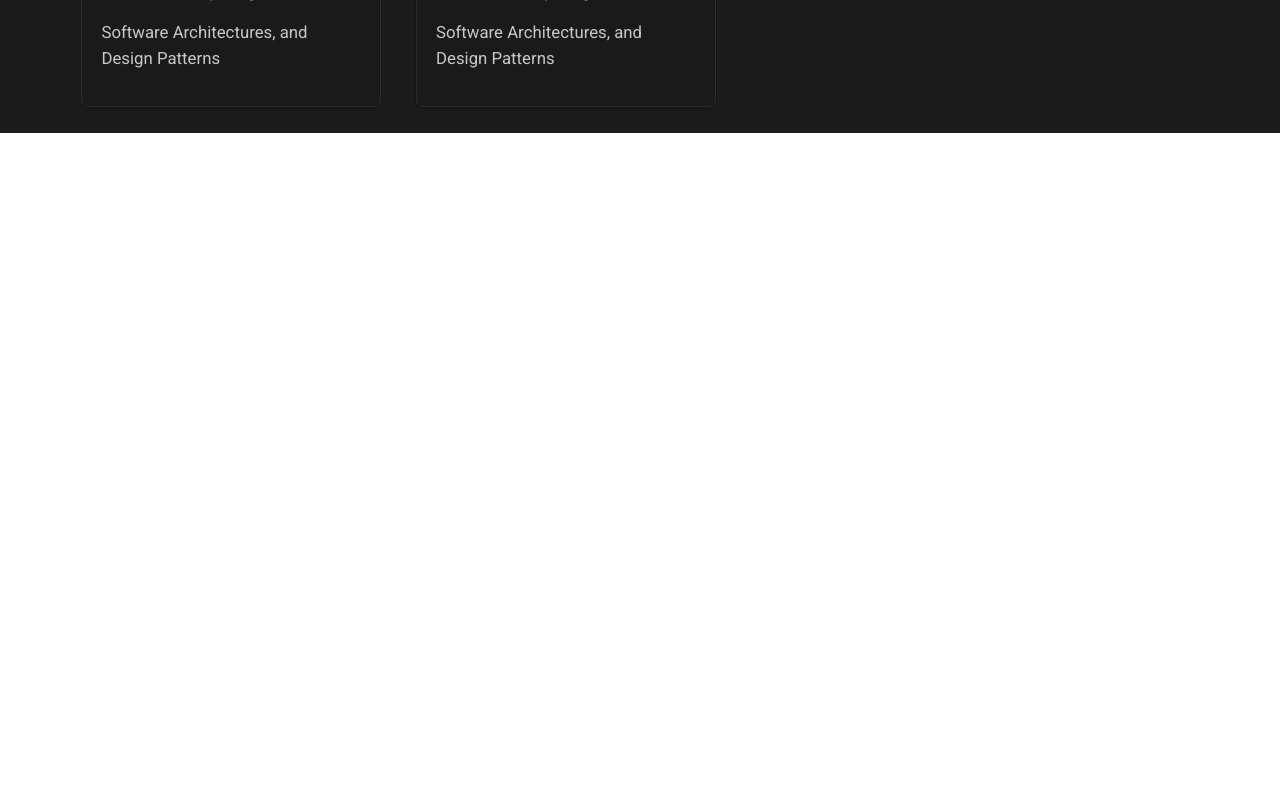
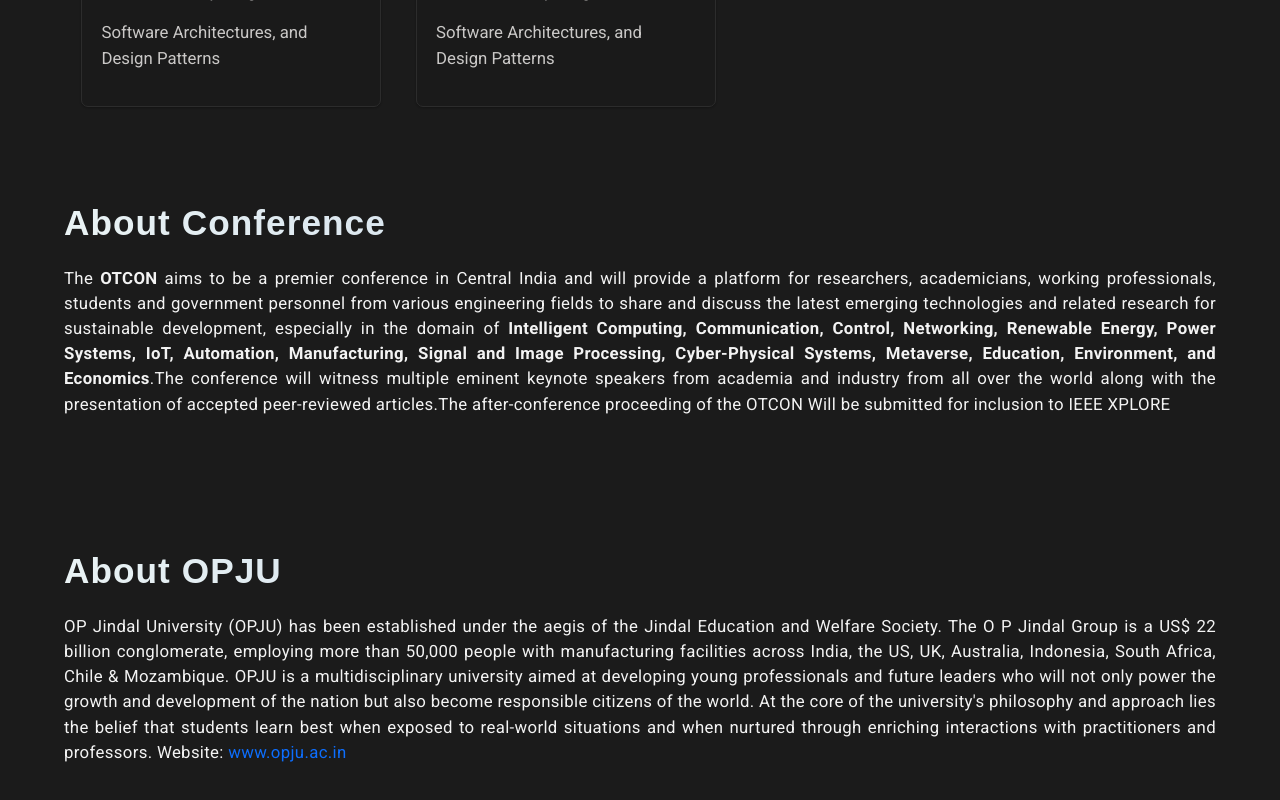
Before and after one commit to subrat611/OTCON3.0, a React (Vite) app: page / in a window 1280 px wide. Shown: the part 1932-2732 px from the top of the page. Before the commit the page ends 2065 px from the top, so only its background shows below. Built offline with nearby package versions, Linux system fonts and the light colour scheme.

Commit message:
about section homepage done

```diff
--- a/index.html
+++ b/index.html
@@ -4,7 +4,7 @@
     <meta charset="UTF-8" />
     <link rel="icon" type="image/svg+xml" href="/vite.svg" />
     <meta name="viewport" content="width=device-width, initial-scale=1.0" />
-    <title>OTCON 2.0 | OPJU INTERNATIONAL TECHNOLOGY CONFERENCE</title>
+    <title>OTCON 3.0 | OPJU INTERNATIONAL TECHNOLOGY CONFERENCE</title>
   </head>
   <body>
     <div id="root"></div>
--- /dev/null
+++ b/src/components/AboutSection/aboutconf.scss
@@ -0,0 +1,42 @@
+.about-conf-wrapper {
+  background-color: #1b1b1b;
+  padding: 5% 5%;
+  position: relative;
+  font-family: "Roboto", sans-serif;
+
+  .title {
+    font-family: "Robot", sans-serif;
+    font-weight: 700;
+    font-size: 2.2rem;
+    letter-spacing: 0.03em;
+    background: hsla(186, 33%, 94%, 1);
+    background: linear-gradient(
+      45deg,
+      hsla(186, 33%, 94%, 1) 0%,
+      hsla(216, 41%, 79%, 1) 100%
+    );
+    background: -moz-linear-gradient(
+      45deg,
+      hsla(186, 33%, 94%, 1) 0%,
+      hsla(216, 41%, 79%, 1) 100%
+    );
+    background: -webkit-linear-gradient(
+      45deg,
+      hsla(186, 33%, 94%, 1) 0%,
+      hsla(216, 41%, 79%, 1) 100%
+    );
+    -webkit-background-clip: text;
+    -webkit-text-fill-color: transparent;
+  }
+
+  .about-conf-body {
+    font-family: "Roboto", sans-serif;
+    letter-spacing: 0.02em;
+    color: #f3f3f3;
+    font-size: 1.05rem;
+    padding-top: 1rem;
+    text-align: justify;
+    line-height: 1.5em;
+    font-weight: 400;
+  }
+}
--- /dev/null
+++ b/src/components/AboutSection/index.jsx
@@ -0,0 +1,5 @@
+import "./aboutconf.scss";
+
+export default function AboutSection({ children }) {
+  return <div className="about-conf-wrapper">{children}</div>;
+}
--- a/src/components/ConfTrackSection/conftrack.scss
+++ b/src/components/ConfTrackSection/conftrack.scss
@@ -7,7 +7,7 @@
   &::before {
     content: "";
     position: absolute;
-    top: -0.5%;
+    top: -0.4%;
     left: 0;
     background-color: #1a1a1a;
     width: 100%;
--- a/src/components/HeroSection/hero.scss
+++ b/src/components/HeroSection/hero.scss
@@ -159,9 +159,6 @@
 
 @media all and (max-width: 425px) {
   .hero-wrapper {
-    .gradient-bg-top {
-    }
-
     .hero-content {
       .hero-title {
         font-size: 2.5rem;
--- a/src/pages/Home.jsx
+++ b/src/pages/Home.jsx
@@ -1,3 +1,4 @@
+import AboutSection from "../components/AboutSection";
 import ConfTrackSection from "../components/ConfTrackSection";
 import HeroSection from "../components/HeroSection";
 
@@ -6,6 +7,51 @@
     <>
       <HeroSection />
       <ConfTrackSection />
+      <AboutSection>
+        <h2 className="title">About Conference</h2>
+        <p className="about-conf-body">
+          The <strong>OTCON</strong> aims to be a premier conference in Central
+          India and will provide a platform for researchers, academicians,
+          working professionals, students and government personnel from various
+          engineering fields to share and discuss the latest emerging
+          technologies and related research for sustainable development,
+          especially in the domain of{" "}
+          <strong>
+            Intelligent Computing, Communication, Control, Networking, Renewable
+            Energy, Power Systems, IoT, Automation, Manufacturing, Signal and
+            Image Processing, Cyber-Physical Systems, Metaverse, Education,
+            Environment, and Economics
+          </strong>
+          .The conference will witness multiple eminent keynote speakers from
+          academia and industry from all over the world along with the
+          presentation of accepted peer-reviewed articles.The after-conference
+          proceeding of the OTCON Will be submitted for inclusion to IEEE XPLORE
+        </p>
+      </AboutSection>
+      <AboutSection>
+        <h2 className="title">About OPJU</h2>
+        <p className="about-conf-body">
+          OP Jindal University (OPJU) has been established under the aegis of
+          the Jindal Education and Welfare Society. The O P Jindal Group is a
+          US$ 22 billion conglomerate, employing more than 50,000 people with
+          manufacturing facilities across India, the US, UK, Australia,
+          Indonesia, South Africa, Chile & Mozambique. OPJU is a
+          multidisciplinary university aimed at developing young professionals
+          and future leaders who will not only power the growth and development
+          of the nation but also become responsible citizens of the world. At
+          the core of the university's philosophy and approach lies the belief
+          that students learn best when exposed to real-world situations and
+          when nurtured through enriching interactions with practitioners and
+          professors. Website:&nbsp;
+          <a
+            href="https://www.opju.ac.in/"
+            target="_blank"
+            style={{ color: "#0d6efd" }}
+          >
+            www.opju.ac.in
+          </a>
+        </p>
+      </AboutSection>
     </>
   );
 }
```
